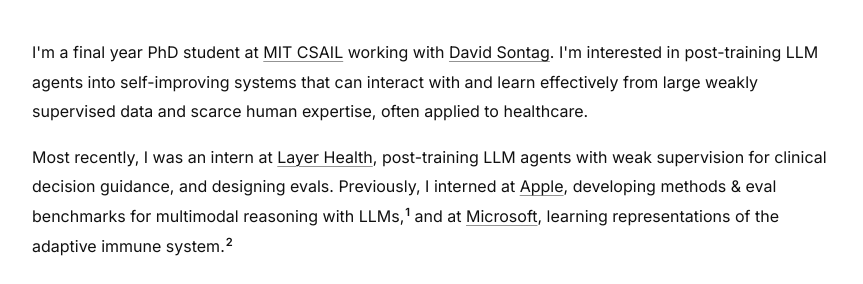
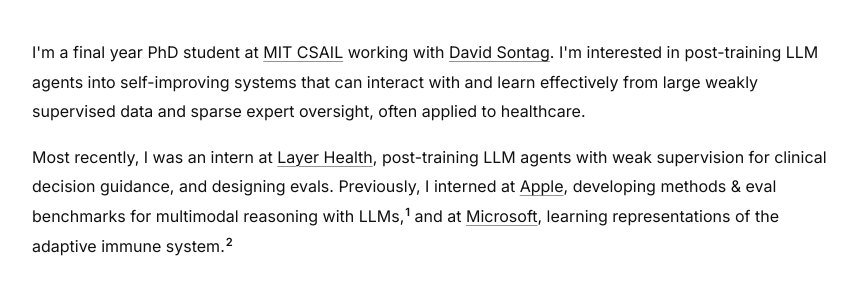
Before and after one commit to demireal/demireal.github.io, a Jekyll site: the page built from index.html, in a window 1280 px wide. Shown: the part 250-534 px from the top of the page, without its empty margins (208-1071 px from the left). Built offline with Jekyll 4.4.1, drawn with Linux system fonts in a browser that asks for light colours.

Commit message:
use expert oversight phrasing in intro
Co-authored-by: Cursor <cursoragent@cursor.com>

```diff
--- a/index.html
+++ b/index.html
@@ -33,7 +33,7 @@ title: ""
 <!-- ── About ───────────────────────────────────────────── -->
 <section class="section">
   <p>
-    I'm a final year PhD student at <a href="https://www.csail.mit.edu">MIT CSAIL</a> working with <a href="https://people.csail.mit.edu/dsontag/">David Sontag</a>. I'm interested in post-training LLM agents into self-improving systems that can interact with and learn effectively from large weakly supervised data and scarce human expertise, often applied to healthcare.
+    I'm a final year PhD student at <a href="https://www.csail.mit.edu">MIT CSAIL</a> working with <a href="https://people.csail.mit.edu/dsontag/">David Sontag</a>. I'm interested in post-training LLM agents into self-improving systems that can interact with and learn effectively from large weakly supervised data and sparse expert oversight, often applied to healthcare.
   </p>
   <p>
     Most recently, I was an intern at <a href="https://www.layerhealth.com">Layer Health</a>, post-training LLM agents with weak supervision for clinical decision guidance, and designing evals. Previously, I interned at <a href="https://machinelearning.apple.com">Apple</a>, developing methods &amp; eval benchmarks for multimodal reasoning with LLMs,<a class="ri-ref" href="https://arxiv.org/pdf/2509.10729"><sup>1</sup></a> and at <a href="https://www.microsoft.com/en-us/research/">Microsoft</a>, learning representations of the adaptive immune system.<a class="ri-ref" href="https://openreview.net/pdf?id=oAukQalLzs"><sup>2</sup></a>
```
